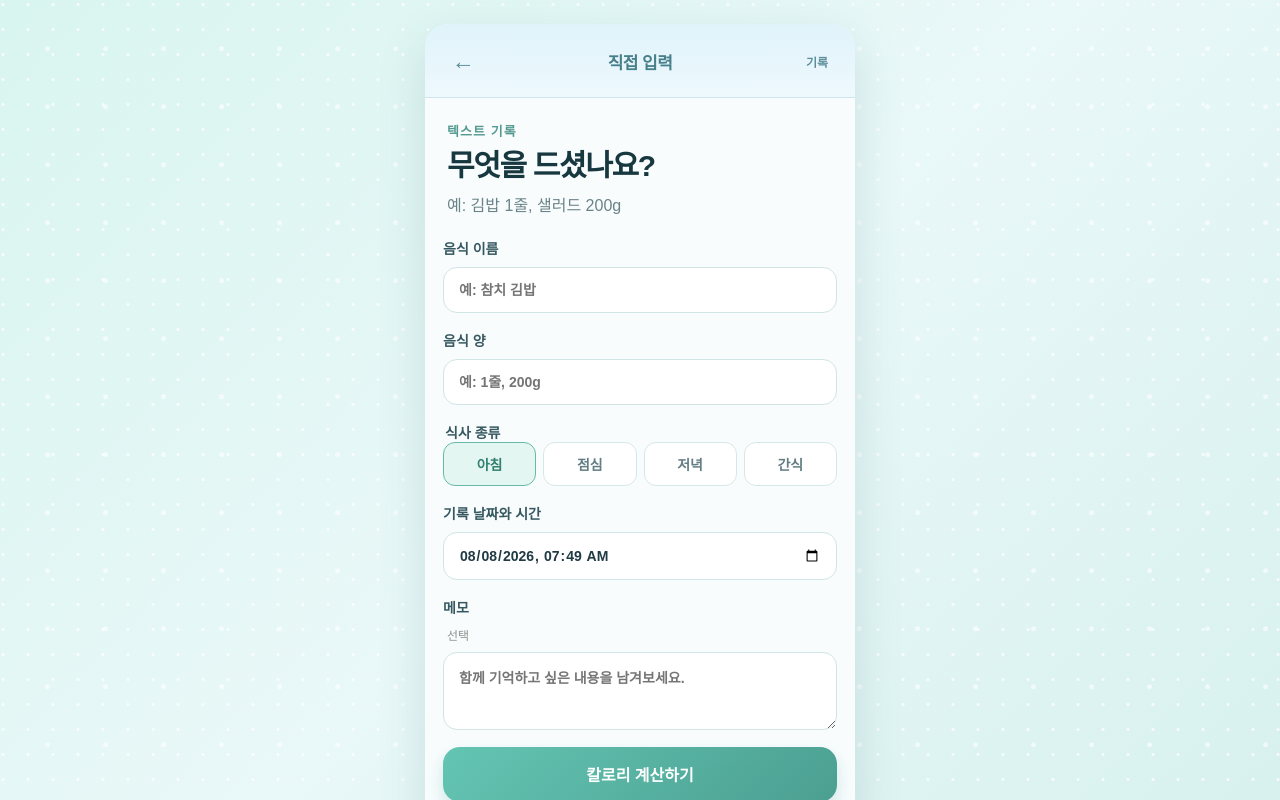
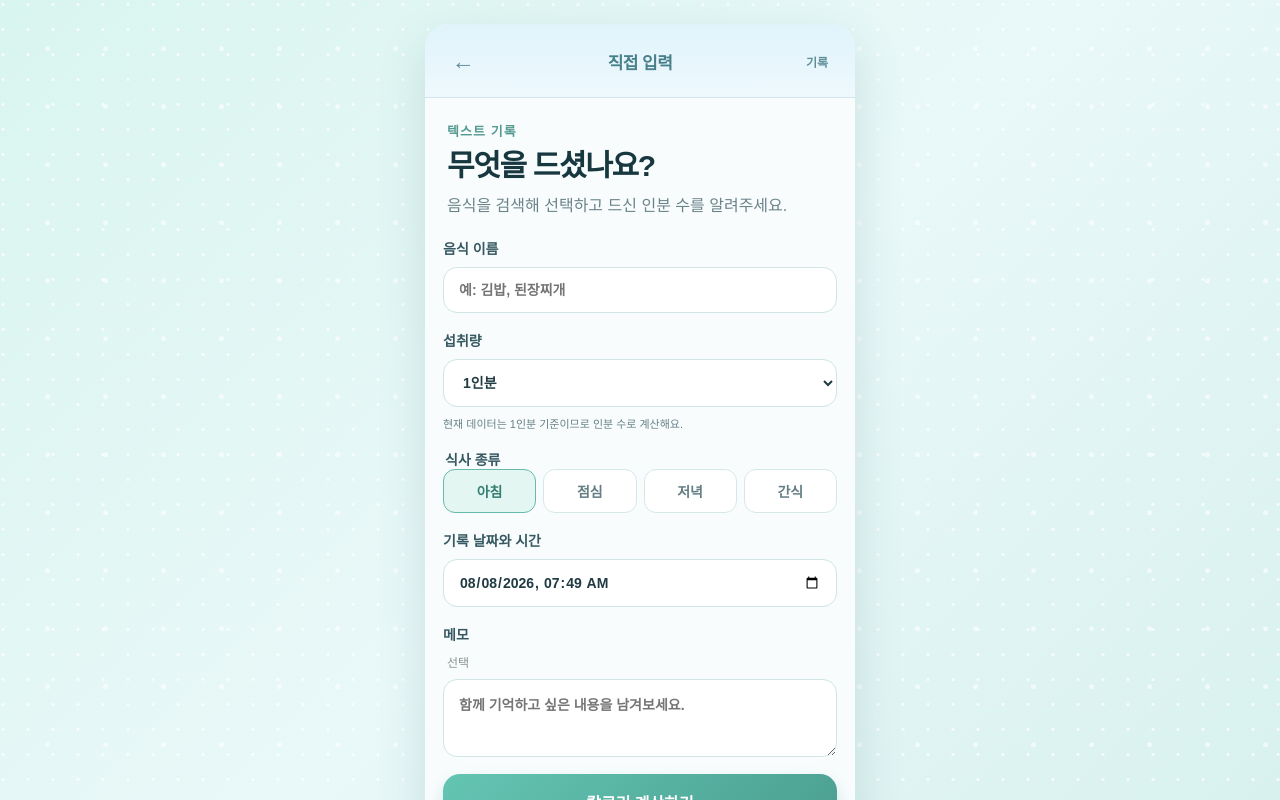
Before and after one commit to baekyoungmom-coder/Calorie-Calculator-new, a Next.js app: page /record/text in a window 1280 px wide. Shown: the top 800 px of the page. Built offline with nearby package versions, Linux system fonts and the light colour scheme.

Commit message:
feat: add food autocomplete and serving estimates

```diff
--- a/package.json
+++ b/package.json
@@ -6,6 +6,7 @@
   "scripts": {
     "generate:calorie-data": "node scripts/generate-calorie-data.mjs",
     "prebuild": "npm run generate:calorie-data",
+    "test:calorie": "node --no-warnings --test tests/calorie-catalog.test.mjs",
     "dev": "next dev",
     "build": "next build",
     "start": "next start",
--- a/src/app/globals.css
+++ b/src/app/globals.css
@@ -180,7 +180,7 @@ button.primary-button { justify-content: center; }
 .text-icon { font-size: 17px; }
 
 .form-stack { display: grid; gap: 20px; }
-.form-stack > label, fieldset { display: grid; gap: 9px; font-weight: 800; font-size: 14px; }
+.form-stack > label, .food-search-field, fieldset { display: grid; gap: 9px; font-weight: 800; font-size: 14px; }
 .optional { color: #8a938d; font-size: 12px; font-weight: 500; margin-left: 4px; }
 input, textarea {
   width: 100%;
@@ -191,7 +191,7 @@ input, textarea {
   padding: 14px 15px;
   outline: none;
 }
-input:focus, textarea:focus { border-color: var(--green); box-shadow: 0 0 0 3px rgb(46 125 79 / 10%); }
+input:focus, textarea:focus, select:focus { border-color: var(--green); box-shadow: 0 0 0 3px rgb(46 125 79 / 10%); }
 textarea { resize: vertical; }
 select {
   width: 100%;
@@ -201,6 +201,58 @@ select {
   border-radius: 14px;
   padding: 14px 15px;
   outline: none;
+}
+.food-search { position: relative; }
+.food-suggestions {
+  position: absolute;
+  z-index: 5;
+  top: calc(100% + 6px);
+  right: 0;
+  left: 0;
+  overflow: hidden;
+  border: 1px solid var(--line);
+  border-radius: 15px;
+  background: #fff;
+  box-shadow: 0 12px 28px rgb(24 37 29 / 14%);
+}
+.food-suggestions button {
+  width: 100%;
+  min-height: 52px;
+  display: flex;
+  align-items: center;
+  justify-content: space-between;
+  gap: 12px;
+  border: 0;
+  border-bottom: 1px solid #edf0ed;
+  background: #fff;
+  color: var(--ink);
+  padding: 10px 13px;
+  cursor: pointer;
+  text-align: left;
+}
+.food-suggestions button:last-child { border-bottom: 0; }
+.food-suggestions button:hover, .food-suggestions button:focus { background: var(--green-pale); }
+.food-suggestions small { color: var(--muted); font-size: 11px; white-space: nowrap; }
+.food-match {
+  display: flex;
+  align-items: center;
+  gap: 7px;
+  margin: 0;
+  color: var(--green-dark);
+  font-size: 12px;
+  font-weight: 700;
+}
+.food-match span {
+  padding: 3px 7px;
+  border-radius: 99px;
+  background: var(--green-pale);
+  font-size: 10px;
+}
+.field-help, .food-search-help {
+  color: var(--muted);
+  font-size: 11px;
+  font-weight: 500;
+  line-height: 1.5;
 }
 fieldset { padding: 0; margin: 0; border: 0; }
 .segment { display: grid; grid-template-columns: repeat(4, 1fr); gap: 7px; }
@@ -609,13 +661,13 @@ body {
 .photo-card .choice-icon { background: #d7ecfb; color: #5b9fca; }
 
 .form-stack { gap: 17px; }
-.form-stack > label, fieldset { color: #365860; }
-input, textarea {
+.form-stack > label, .food-search-field, fieldset { color: #365860; }
+input, textarea, select {
   border-color: #d1e4e6;
   border-radius: 14px;
   background: #fff;
 }
-input:focus, textarea:focus { border-color: #66b8aa; box-shadow: 0 0 0 3px rgb(100 197 179 / 15%); }
+input:focus, textarea:focus, select:focus { border-color: #66b8aa; box-shadow: 0 0 0 3px rgb(100 197 179 / 15%); }
 .segment span { border-color: #d5e8e8; color: #637d84; }
 .segment input:checked + span { border-color: #67b9aa; background: #e4f6f1; color: #347e72; }
 
--- a/src/app/record/photo/page.tsx
+++ b/src/app/record/photo/page.tsx
@@ -45,7 +45,7 @@ export default function PhotoRecordPage() {
       <section className="page-intro compact">
         <p className="eyebrow">사진 기록</p>
         <h1>음식 사진을 올려주세요</h1>
-        <p>밝은 곳에서 음식 전체가 보이는 사진이 좋아요.</p>
+        <p>사진을 첨부한 뒤 음식 목록과 인분 수를 선택해 주세요.</p>
       </section>
 
       <section className={`upload-box ${preview ? "has-image" : ""}`}>
--- a/src/app/record/text/page.tsx
+++ b/src/app/record/text/page.tsx
@@ -8,7 +8,7 @@ export default function TextRecordPage() {
       <section className="page-intro compact">
         <p className="eyebrow">텍스트 기록</p>
         <h1>무엇을 드셨나요?</h1>
-        <p>예: 김밥 1줄, 샐러드 200g</p>
+        <p>음식을 검색해 선택하고 드신 인분 수를 알려주세요.</p>
       </section>
       <MealForm inputType="text" />
     </main>
--- a/src/components/MealForm.tsx
+++ b/src/components/MealForm.tsx
@@ -1,10 +1,13 @@
 "use client";
 
-import { FormEvent, useState } from "react";
+import { FormEvent, useId, useMemo, useState } from "react";
 import { useRouter } from "next/navigation";
 import {
+  findCalorieFood,
   MealDraft,
   MealType,
+  searchCalorieFoods,
+  SERVING_OPTIONS,
   createTrialId,
   setDraft,
 } from "@/lib/meals";
@@ -17,7 +20,7 @@ type MealFormProps = {
 export function MealForm({ inputType, imageName }: MealFormProps) {
   const router = useRouter();
   const [foodName, setFoodName] = useState("");
-  const [amount, setAmount] = useState("");
+  const [servings, setServings] = useState(1);
   const [mealType, setMealType] = useState<MealType>("breakfast");
   const [memo, setMemo] = useState("");
   const [recordedAt, setRecordedAt] = useState(() => {
@@ -27,15 +30,22 @@ export function MealForm({ inputType, imageName }: MealFormProps) {
   });
   const [error, setError] = useState("");
   const [submitting, setSubmitting] = useState(false);
+  const [showSuggestions, setShowSuggestions] = useState(false);
+  const suggestionsId = useId();
+  const selectedFood = useMemo(() => findCalorieFood(foodName), [foodName]);
+  const suggestions = useMemo(
+    () => searchCalorieFoods(foodName),
+    [foodName],
+  );
 
   function submit(event: FormEvent) {
     event.preventDefault();
-    if (inputType === "text" && (!foodName.trim() || !amount.trim())) {
-      setError("음식 이름과 양을 모두 입력해 주세요.");
+    if (!foodName.trim()) {
+      setError("음식 이름을 입력하고 목록에서 선택해 주세요.");
       return;
     }
-    if (amount.trim() && /^0(?:\.0+)?(?:\D|$)/.test(amount.trim())) {
-      setError("0보다 큰 양을 입력해 주세요.");
+    if (!selectedFood) {
+      setError("정확한 계산을 위해 검색 결과에서 음식을 선택해 주세요.");
       return;
     }
 
@@ -43,8 +53,8 @@ export function MealForm({ inputType, imageName }: MealFormProps) {
     const draft: MealDraft = {
       trialId: createTrialId(),
       inputType,
-      foodName: foodName.trim() || "사진 속 음식",
-      amount: amount.trim() || "양 확인 필요",
+      foodName: selectedFood.name,
+      amount: `${servings.toLocaleString("ko-KR")}인분`,
       mealType,
       memo: memo.trim(),
       recordedAt: new Date(recordedAt).toISOString(),
@@ -56,25 +66,85 @@ export function MealForm({ inputType, imageName }: MealFormProps) {
 
   return (
     <form className="form-stack" onSubmit={submit} noValidate>
+      <div className="food-search-field">
+        <label htmlFor={`${suggestionsId}-input`}>음식 이름</label>
+        <div className="food-search">
+          <input
+            id={`${suggestionsId}-input`}
+            value={foodName}
+            onChange={(event) => {
+              setFoodName(event.target.value);
+              setShowSuggestions(true);
+              setError("");
+            }}
+            onFocus={() => setShowSuggestions(true)}
+            onBlur={() => window.setTimeout(() => setShowSuggestions(false), 120)}
+            placeholder="예: 김밥, 된장찌개"
+            maxLength={60}
+            autoComplete="off"
+            role="combobox"
+            aria-autocomplete="list"
+            aria-expanded={showSuggestions && suggestions.length > 0}
+            aria-controls={suggestionsId}
+            required
+          />
+          {showSuggestions && suggestions.length > 0 && (
+            <div
+              className="food-suggestions"
+              id={suggestionsId}
+              role="listbox"
+              aria-label="음식 검색 결과"
+            >
+              {suggestions.map((food) => (
+                <button
+                  key={food.normalizedName}
+                  type="button"
+                  role="option"
+                  aria-selected={
+                    food.normalizedName === selectedFood?.normalizedName
+                  }
+                  onMouseDown={(event) => event.preventDefault()}
+                  onClick={() => {
+                    setFoodName(food.name);
+                    setShowSuggestions(false);
+                    setError("");
+                  }}
+                >
+                  <span>{food.name}</span>
+                  <small>1인분 {Math.round(food.calories).toLocaleString()} kcal</small>
+                </button>
+              ))}
+            </div>
+          )}
+        </div>
+        {foodName && !selectedFood && suggestions.length === 0 && (
+          <small className="food-search-help">
+            일치하는 음식이 없어요. 다른 이름으로 검색해 주세요.
+          </small>
+        )}
+        {selectedFood && (
+          <p className="food-match" role="status">
+            <span>선택됨</span>
+            {selectedFood.name} · 1인분{" "}
+            {Math.round(selectedFood.calories).toLocaleString()} kcal
+          </p>
+        )}
+      </div>
       <label>
-        음식 이름 {inputType === "photo" && <span className="optional">선택</span>}
-        <input
-          value={foodName}
-          onChange={(event) => setFoodName(event.target.value)}
-          placeholder="예: 참치 김밥"
-          maxLength={60}
-          required={inputType === "text"}
-        />
-      </label>
-      <label>
-        음식 양 {inputType === "photo" && <span className="optional">선택</span>}
-        <input
-          value={amount}
-          onChange={(event) => setAmount(event.target.value)}
-          placeholder="예: 1줄, 200g"
-          maxLength={30}
-          required={inputType === "text"}
-        />
+        섭취량
+        <select
+          value={servings}
+          onChange={(event) => setServings(Number(event.target.value))}
+        >
+          {SERVING_OPTIONS.map((value) => (
+            <option key={value} value={value}>
+              {value.toLocaleString("ko-KR")}인분
+            </option>
+          ))}
+        </select>
+        <small className="field-help">
+          현재 데이터는 1인분 기준이므로 인분 수로 계산해요.
+        </small>
       </label>
       <fieldset>
         <legend>식사 종류</legend>
--- /dev/null
+++ b/src/lib/calorie-catalog.ts
@@ -0,0 +1,114 @@
+export type RawCalorieFood = {
+  name: string;
+  calories: number;
+};
+
+export type CalorieFood = RawCalorieFood & {
+  count: number;
+  normalizedName: string;
+};
+
+export function normalizeFoodName(value: string) {
+  return value
+    .normalize("NFKC")
+    .toLowerCase()
+    .replace(/[^0-9a-z가-힣]/gi, "");
+}
+
+export function prepareCalorieCatalog(
+  entries: RawCalorieFood[],
+): CalorieFood[] {
+  const grouped = new Map<
+    string,
+    { name: string; totalCalories: number; count: number }
+  >();
+
+  for (const entry of entries) {
+    const normalizedName = normalizeFoodName(entry.name);
+    if (!normalizedName || !Number.isFinite(entry.calories)) continue;
+
+    const existing = grouped.get(normalizedName);
+    if (existing) {
+      existing.totalCalories += entry.calories;
+      existing.count += 1;
+      continue;
+    }
+
+    grouped.set(normalizedName, {
+      name: entry.name,
+      totalCalories: entry.calories,
+      count: 1,
+    });
+  }
+
+  return Array.from(grouped, ([normalizedName, entry]) => ({
+    name: entry.name,
+    calories: entry.totalCalories / entry.count,
+    count: entry.count,
+    normalizedName,
+  }));
+}
+
+export function findExactCalorieFood(
+  catalog: CalorieFood[],
+  foodName: string,
+) {
+  const normalizedName = normalizeFoodName(foodName);
+  if (!normalizedName) return null;
+
+  return (
+    catalog.find((entry) => entry.normalizedName === normalizedName) ?? null
+  );
+}
+
+export function searchPreparedCalorieCatalog(
+  catalog: CalorieFood[],
+  query: string,
+  limit = 6,
+) {
+  const normalizedQuery = normalizeFoodName(query);
+  if (!normalizedQuery) return [];
+
+  return catalog
+    .map((entry) => {
+      let score = Number.POSITIVE_INFINITY;
+
+      if (entry.normalizedName === normalizedQuery) score = 0;
+      else if (entry.normalizedName.startsWith(normalizedQuery)) score = 1;
+      else if (entry.normalizedName.includes(normalizedQuery)) score = 2;
+
+      return { entry, score };
+    })
+    .filter(({ score }) => Number.isFinite(score))
+    .sort(
+      (left, right) =>
+        left.score - right.score ||
+        left.entry.normalizedName.length - right.entry.normalizedName.length ||
+        left.entry.name.localeCompare(right.entry.name, "ko"),
+    )
+    .slice(0, limit)
+    .map(({ entry }) => entry);
+}
+
+export function parseServingMultiplier(amount: string) {
+  const match = amount
+    .trim()
+    .match(
+      /^(\d+(?:\.\d+)?)\s*(?:인분|그릇|접시|공기|개|줄|봉|컵|조각|쪽|마리|팩|병|캔)?$/,
+    );
+  if (!match) return null;
+
+  const servings = Number.parseFloat(match[1]);
+  if (!Number.isFinite(servings) || servings < 0.1 || servings > 10) {
+    return null;
+  }
+
+  return servings;
+}
+
+export function calculateServingCalories(
+  caloriesPerServing: number,
+  servings: number,
+) {
+  return Math.round(caloriesPerServing * servings);
+}
--- a/src/lib/meals.ts
+++ b/src/lib/meals.ts
@@ -1,4 +1,12 @@
 import calorieCatalog from "@/generated/calorie-catalog.json";
+import {
+  CalorieFood,
+  calculateServingCalories,
+  findExactCalorieFood,
+  parseServingMultiplier,
+  prepareCalorieCatalog,
+  searchPreparedCalorieCatalog,
+} from "@/lib/calorie-catalog";
 
 export type MealType = "breakfast" | "lunch" | "dinner" | "snack";
 export type InputType = "photo" | "text";
@@ -24,103 +32,30 @@ export const MEAL_LABELS: Record<MealType, string> = {
   snack: "간식",
 };
 
-type CatalogEntry = {
-  name: string;
-  calories: number;
-  normalizedName: string;
-};
+const CATALOG = prepareCalorieCatalog(calorieCatalog);
 
-type CatalogMatch = {
-  name: string;
-  calories: number;
-  count: number;
-  matchType: "exact" | "contained" | "family";
-};
+export const SERVING_OPTIONS = [0.5, 1, 1.5, 2, 3] as const;
 
-const CATALOG: CatalogEntry[] = calorieCatalog.map((entry) => ({
-  ...entry,
-  normalizedName: normalizeFoodName(entry.name),
-}));
-
-function normalizeFoodName(value: string) {
-  return value
-    .normalize("NFKC")
-    .toLowerCase()
-    .replace(/[^0-9a-z가-힣]/gi, "");
+export function findCalorieFood(foodName: string): CalorieFood | null {
+  return findExactCalorieFood(CATALOG, foodName);
 }
 
-function averageMatch(
-  entries: CatalogEntry[],
-  matchType: CatalogMatch["matchType"],
-): CatalogMatch {
-  const calories =
-    entries.reduce((sum, entry) => sum + entry.calories, 0) / entries.length;
-
-  return {
-    name: entries[0].name,
-    calories,
-    count: entries.length,
-    matchType,
-  };
-}
-
-function findCatalogMatch(foodName: string): CatalogMatch | null {
-  const normalizedInput = normalizeFoodName(foodName);
-  if (!normalizedInput) return null;
-
-  const exactEntries = CATALOG.filter(
-    (entry) => entry.normalizedName === normalizedInput,
-  );
-  if (exactEntries.length) return averageMatch(exactEntries, "exact");
-
-  const containedEntries = CATALOG.filter(
-    (entry) =>
-      entry.normalizedName.length >= 2 &&
-      normalizedInput.includes(entry.normalizedName),
-  );
-  if (containedEntries.length) {
-    const longestLength = Math.max(
-      ...containedEntries.map((entry) => entry.normalizedName.length),
-    );
-    const longestName = containedEntries.find(
-      (entry) => entry.normalizedName.length === longestLength,
-    )?.normalizedName;
-    const closestEntries = containedEntries.filter(
-      (entry) => entry.normalizedName === longestName,
-    );
-    return averageMatch(closestEntries, "contained");
-  }
-
-  if (normalizedInput.length >= 2) {
-    const familyEntries = CATALOG.filter((entry) =>
-      entry.normalizedName.includes(normalizedInput),
-    );
-    if (familyEntries.length) return averageMatch(familyEntries, "family");
-  }
-
-  return null;
+export function searchCalorieFoods(foodName: string, limit = 6) {
+  return searchPreparedCalorieCatalog(CATALOG, foodName, limit);
 }
 
 function amountMultiplier(amount: string) {
-  const number = Number.parseFloat(amount.match(/\d+(\.\d+)?/)?.[0] ?? "1");
-  if (!Number.isFinite(number) || number <= 0) {
-    return { multiplier: 1, isConvertible: false };
-  }
-
   if (/(?:kg|킬로그램|g|그램|ml|밀리리터|l|리터)(?:\s|$)/i.test(amount)) {
     return { multiplier: 1, isConvertible: false };
   }
 
-  const hasCountUnit =
-    /(인분|그릇|접시|공기|개|줄|봉|컵|조각|쪽|마리|팩|병|캔)/.test(amount);
-  const isBareNumber = /^\s*\d+(?:\.\d+)?\s*$/.test(amount);
-
-  if (!hasCountUnit && !isBareNumber) {
+  const multiplier = parseServingMultiplier(amount);
+  if (multiplier === null) {
     return { multiplier: 1, isConvertible: false };
   }
 
   return {
-    multiplier: Math.min(Math.max(number, 0.1), 10),
+    multiplier,
     isConvertible: true,
   };
 }
@@ -131,27 +66,37 @@ function formatCalories(value: number) {
 
 export function estimateMeal(draft: MealDraft): Required<
   Pick<MealDraft, "estimatedCalories" | "confidence" | "reason">
-> {
+> & {
+  matchedFoodName: string | null;
+  caloriesPerServing: number | null;
+  servings: number | null;
+} {
   if (!draft.foodName.trim() || draft.foodName === "사진 속 음식") {
     return {
       estimatedCalories: 450,
       confidence: "low",
       reason:
         "사진만으로 만든 임시 추정치예요. 음식 이름과 양을 확인하면 기록이 더 정확해져요.",
+      matchedFoodName: null,
+      caloriesPerServing: null,
+      servings: null,
     };
   }
 
-  const match = findCatalogMatch(draft.foodName);
+  const match = findCalorieFood(draft.foodName);
   const amount = amountMultiplier(draft.amount);
   const base = match?.calories ?? (draft.inputType === "photo" ? 450 : 350);
-  const calories = Math.round(base * amount.multiplier);
+  const calories = calculateServingCalories(base, amount.multiplier);
 
   if (!match) {
     return {
       estimatedCalories: calories,
       confidence: "low",
       reason:
-        "칼로리 정보 파일에서 일치하는 음식을 찾지 못해 임시 추정값을 표시했어요. 음식 이름과 결과를 확인해 주세요.",
+        "칼로리 정보 파일에서 정확히 일치하는 음식을 찾지 못해 임시 추정값을 표시했어요. 음식 이름과 결과를 직접 확인해 주세요.",
+      matchedFoodName: null,
+      caloriesPerServing: null,
+      servings: amount.isConvertible ? amount.multiplier : null,
     };
   }
 
@@ -165,8 +110,11 @@ export function estimateMeal(draft: MealDraft): Required<
 
   return {
     estimatedCalories: calories,
-    confidence: match.matchType === "family" ? "low" : "medium",
+    confidence: "medium",
     reason: `${sourceDescription}를 기준으로 ${amountDescription}`,
+    matchedFoodName: match.name,
+    caloriesPerServing: match.calories,
+    servings: amount.isConvertible ? amount.multiplier : null,
   };
 }
 
```
Also changed, not shown: src/app/result/page.tsx (+10 -0 lines), 1 other file (tests, documents, lock files or other folders).
